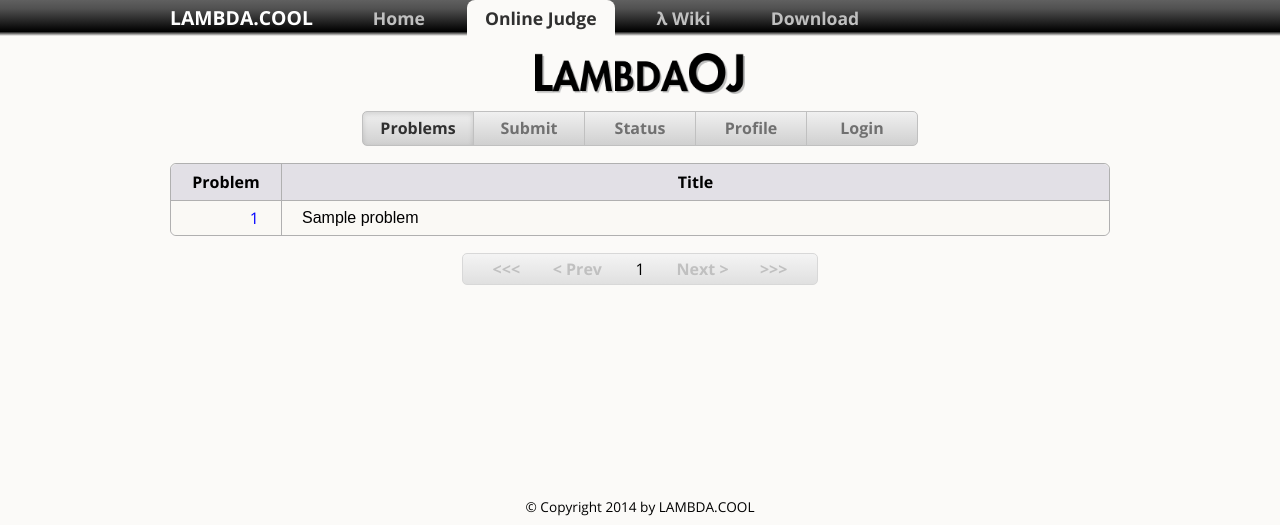
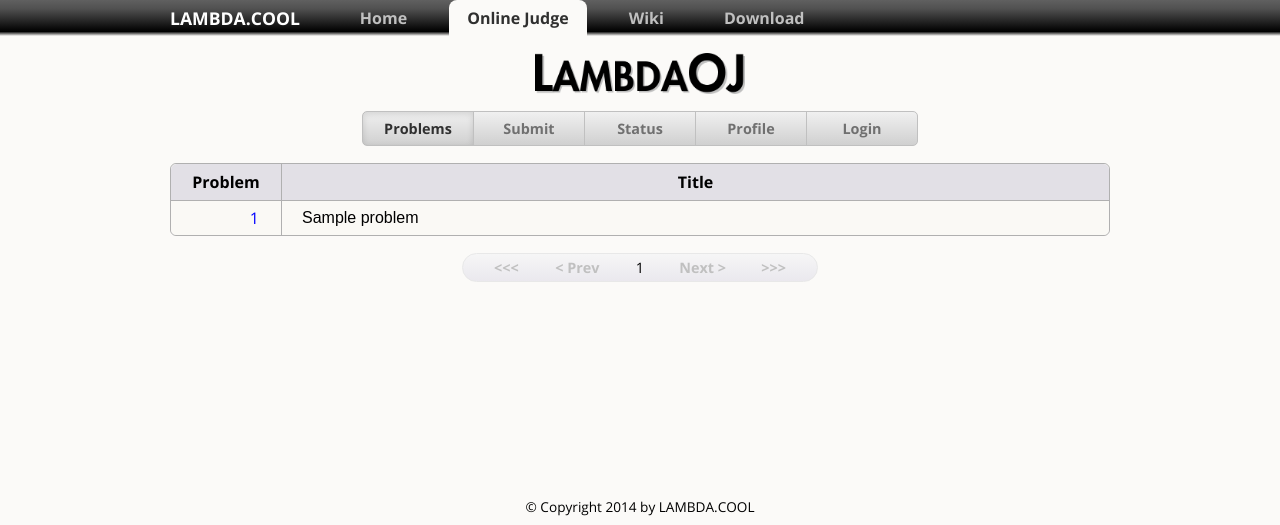
Before and after one commit to rorschachhb/lambdaOJ, a Flask app: page /oj/index/ in a window 1280 px wide. Shown: the top 525 px of the page. Run offline with Flask 2, Linux system fonts and the light colour scheme; tables that the repository leaves empty hold one stand-in row (values such as "Sample post").

Commit message:
improved nav, logo changed

```diff
--- a/app/static/styles/style.css
+++ b/app/static/styles/style.css
@@ -56,7 +56,7 @@ header, article, section, footer, nav {
 				#303030, #202020, #101010,
 				#000000, #fbfaf8);
     color: #ffffff;
-    font-size: 1.1em;
+    font-size: 1em;
     font-weight: bold;
     height: 36px;
     margin: 0px;
@@ -105,6 +105,7 @@ header img {
 nav {
     margin: 0px;
     padding: 0px;
+    font-size: 0.90em;
     font-weight: bold;
 }
 nav ul {
@@ -120,14 +121,15 @@ nav ul {
 }
 nav li {
     float: left;
-    line-height: 33px;
     text-align: center;
     width: 110px;
+    line-height: 33px;
 }
 nav li:not(.last) {
     border-right: 1px solid #c0c0c0;
 }
 nav a, nav li.disabled {
+    display: block;
     color: #707070;
     text-decoration: none;
 }
@@ -135,7 +137,7 @@ nav a:hover, nav li.now a {
     color: #303030;
 }
 nav li.now {
-    box-shadow: 0 2px 5px rgba(0, 0, 0, 0.13) inset;
+    box-shadow: 0 2px 6px rgba(0, 0, 0, 0.13) inset;
 }
 
 
@@ -347,15 +349,16 @@ span.status-error {
 
 .pagenav {
     width: 36%;
+    background: #f0f0f0;
+    background: linear-gradient(#f6f6f6, rgb(234, 232, 238));
+    text-align: center;
+    font-size: 0.9em;
+    line-height: 27px;
     margin: 17px auto 0px auto;
+    padding: 0px 8px;
+    border: 1px solid #e8e8e8;
+    border-radius: 15px;
     overflow: auto;
-    text-align: center;
-    background: #e0e0e0;
-    background: linear-gradient(#f4f4f4, #e0e0e0);
-    padding: 0px 8px;
-    line-height: 30px;
-    border: 1px solid #d8d8d8;
-    border-radius: 5px;
 }
 .pagenav ul {
     margin: 0px;
@@ -372,6 +375,7 @@ span.status-error {
     width: 16%;
 }
 .pagenav li a {
+    display: block;
     color: #303030;
     text-decoration: none;
 }
--- a/app/templates/base.html
+++ b/app/templates/base.html
@@ -3,8 +3,9 @@
 
   <head>
     {% block head %}
+    <meta charset="utf-8">
     <link href="{{ url_for('static', filename='styles/style.css') }}" type="text/css" rel="stylesheet" />
-    <link rel="shortcut icon" href="{{ url_for('static', filename='images/icon.png') }}">
+    <link rel="shortcut icon" href="{{ url_for('static', filename='images/favicon.ico') }}" />
     <title>{% block title %}{% endblock %} - LambdaOJ</title>
     {% endblock head %}
   </head>
@@ -15,7 +16,7 @@
 	<span class="logo">LAMBDA.COOL</span>
 	<a href="/">Home</a>
 	<a href="/oj/" class="now">Online Judge</a>
-	<a href="/wiki/">λ Wiki</a>
+	<a href="/wiki/">Wiki</a>
 	<a href="ftp://lambda.cool/" target="_blank">Download</a>
       </div>
     </div>
```
Also changed, not shown: app/static/images/favicon.ico (added), app/static/images/icon.png (deleted).
